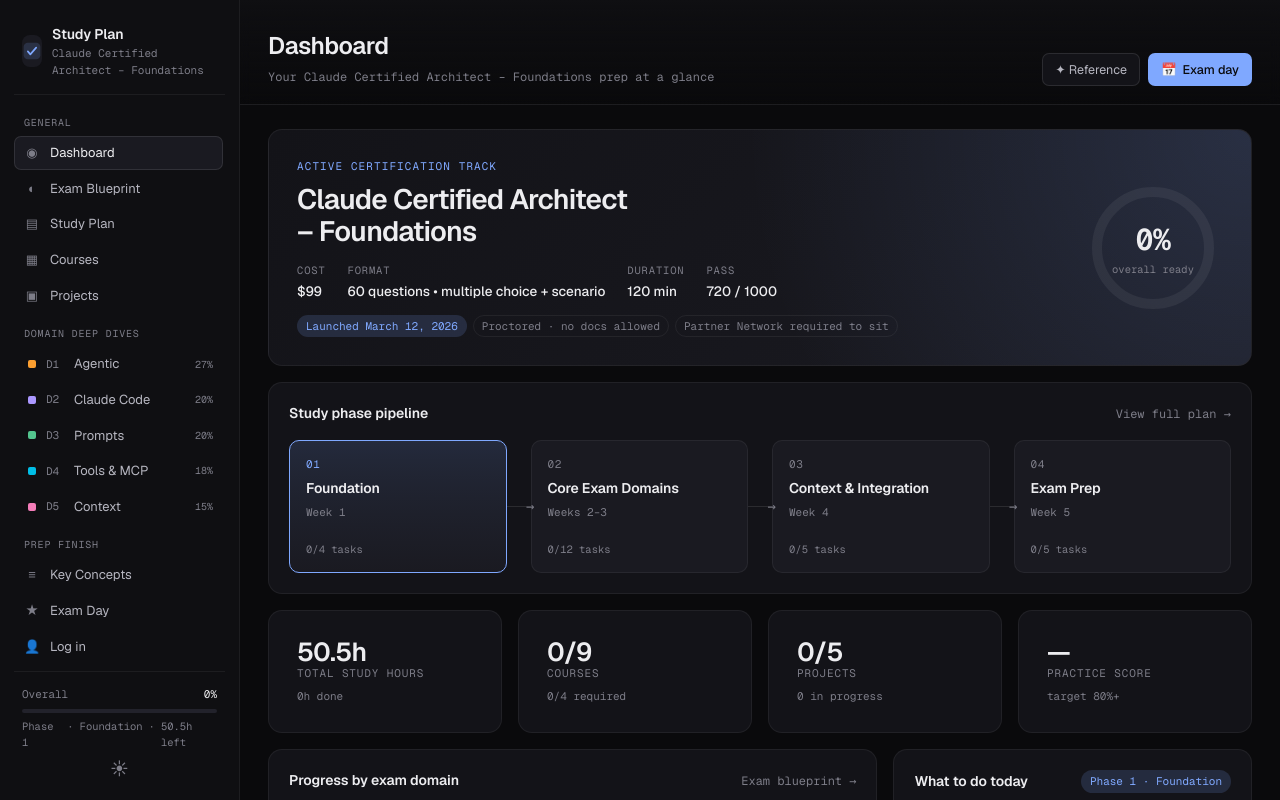
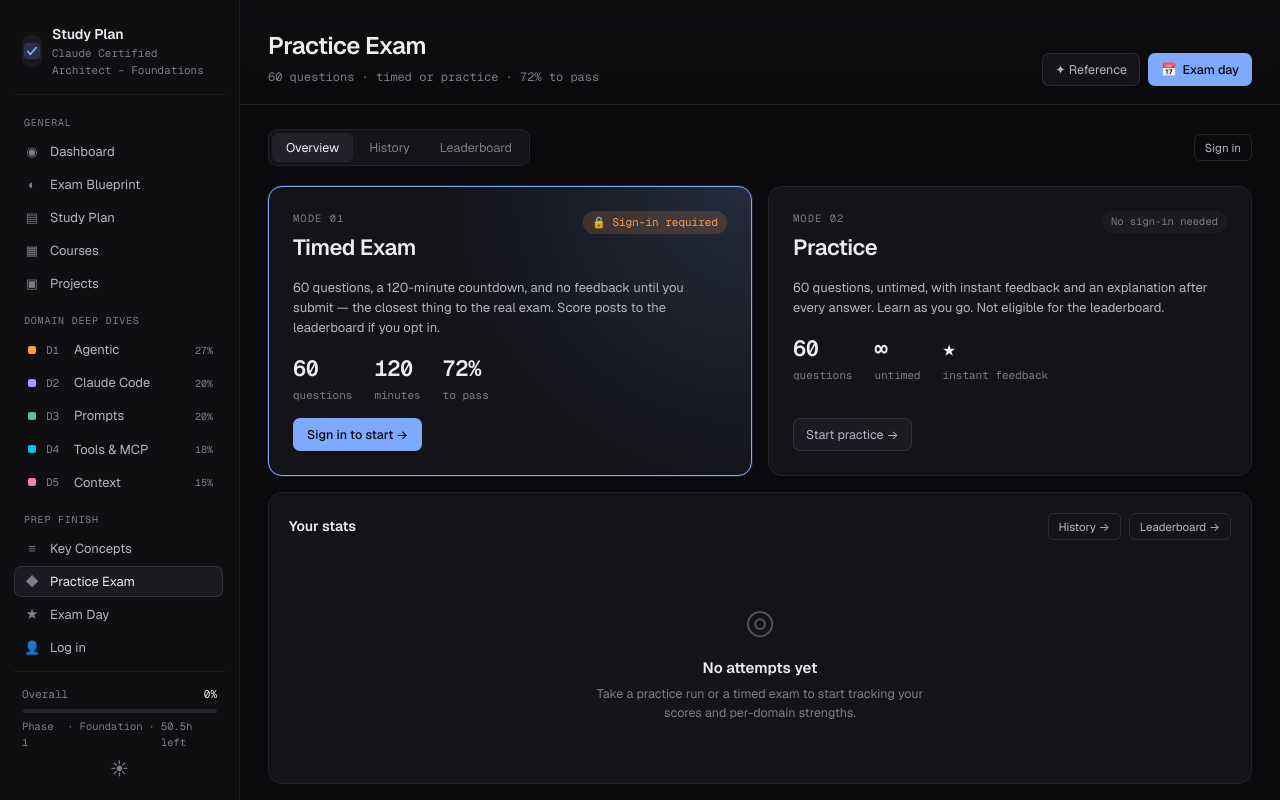
Before and after one commit to mhhussain/ctracer, a React (Vite) app in the folder web/: page /practice-exam in a window 1280 px wide. Before the commit this address led to /. Shown: the top 800 px of the page. Built offline with nearby package versions, Linux system fonts and the light colour scheme; no server answers.

Commit message:
feat: wire up Practice Exam screen, route, and navigation

```diff
--- a/web/src/App.jsx
+++ b/web/src/App.jsx
@@ -10,6 +10,7 @@
 import DomainDeepDive from './screens/DomainDeepDive'
 import KeyConcepts from './screens/KeyConcepts'
 import ExamDayChecklist from './screens/ExamDayChecklist'
+import PracticeExam from './screens/PracticeExam'
 import Profile from './screens/Profile'
 import MobileDownload from './screens/MobileDownload'
 
@@ -33,6 +34,7 @@
           <Route path="/projects" element={<Projects />} />
           <Route path="/domain/:id" element={<DomainDeepDive />} />
           <Route path="/concepts" element={<KeyConcepts />} />
+          <Route path="/practice-exam" element={<PracticeExam />} />
           <Route path="/exam-day" element={<ExamDayChecklist />} />
           <Route path="/profile" element={<Profile />} />
           <Route path="/mobile" element={<MobileDownload />} />
--- a/web/src/components/PageTopbar.jsx
+++ b/web/src/components/PageTopbar.jsx
@@ -10,6 +10,7 @@
   '/courses': { title: 'Courses', sub: 'Anthropic Academy · free via Skilljar' },
   '/projects': { title: 'Projects', sub: 'Hands-on builds that reinforce each domain' },
   '/concepts': { title: 'Key Concepts', sub: 'Quick reference for exam day' },
+  '/practice-exam': { title: 'Practice Exam', sub: '60 questions · timed or practice · 72% to pass' },
   '/exam-day': { title: 'Exam Day Checklist', sub: 'One last gut-check before you sit the exam' },
   '/profile': { title: 'Profile', sub: 'Account & settings' },
   '/mobile': { title: 'Mobile App', sub: 'Download the iOS & Android companion' },
--- a/web/src/components/Sidebar.jsx
+++ b/web/src/components/Sidebar.jsx
@@ -15,6 +15,7 @@
 
 const PREP_ITEMS = [
   { to: '/concepts', label: 'Key Concepts', glyph: '≡' },
+  { to: '/practice-exam', label: 'Practice Exam', glyph: '◆' },
   { to: '/exam-day', label: 'Exam Day', glyph: '★' },
 ]
 
--- /dev/null
+++ b/web/src/components/practice/PostModal.jsx
@@ -0,0 +1,41 @@
+// web/src/components/practice/PostModal.jsx
+import { useState } from 'react'
+
+export default function PostModal({ score, defaultHandle, defaultAnon, onClose, onPost }) {
+  const [handle, setHandle] = useState(defaultHandle || '')
+  const [anon, setAnon] = useState(defaultAnon || false)
+  return (
+    <div className="modal-veil" onClick={onClose}>
+      <div className="card modal pe-modal" onClick={(e) => e.stopPropagation()}>
+        <div className="pe-modal-head">
+          <h2 className="modal-title">Post to leaderboard</h2>
+          <button className="x-btn" onClick={onClose}>×</button>
+        </div>
+        <p className="pe-modal-sub">
+          Posting your best timed score (<strong>{score}%</strong>) is opt-in. Choose how you appear — you can remove it anytime.
+        </p>
+        <label className={`pe-field ${anon ? 'is-disabled' : ''}`}>
+          <span className="pe-field-label">Display handle</span>
+          <input
+            className="pe-input"
+            placeholder="your handle"
+            value={anon ? '' : handle}
+            disabled={anon}
+            onChange={(e) => setHandle(e.target.value)}
+          />
+        </label>
+        <label className="pe-toggle">
+          <input type="checkbox" checked={anon} onChange={(e) => setAnon(e.target.checked)} />
+          <span className="pe-toggle-box" />
+          <span>Post as <strong>Anonymous</strong></span>
+        </label>
+        <div className="pe-modal-foot">
+          <button className="ghost-btn" onClick={onClose}>Cancel</button>
+          <button className="primary-btn" onClick={() => onPost(handle.trim() || 'you', anon)}>
+            {anon ? 'Post anonymously →' : 'Post →'}
+          </button>
+        </div>
+      </div>
+    </div>
+  )
+}
--- /dev/null
+++ b/web/src/screens/PracticeExam.jsx
@@ -0,0 +1,223 @@
+// web/src/screens/PracticeExam.jsx
+// Practice Exam hub controller. Ported from
+// docs/superpowers/specs/practice-exam-design/practice-screen.jsx (ScreenPractice),
+// using real auth (useAuth) and real persistence (useExamAttempts).
+import { useEffect, useMemo, useRef, useState } from 'react'
+import { useNavigate } from 'react-router-dom'
+import { useAuth } from '../hooks/useAuth'
+import { useExamAttempts, bestTimed, SEED_LEADERBOARD } from '../hooks/useExamAttempts'
+import { DOMAINS } from '../data/index'
+import PracticeHub from '../components/practice/PracticeHub'
+import ExamRunner from '../components/practice/ExamRunner'
+import ResultsReview from '../components/practice/ResultsReview'
+import HistoryView from '../components/practice/HistoryView'
+import LeaderboardView from '../components/practice/LeaderboardView'
+import PostModal from '../components/practice/PostModal'
+
+function emptyPerDomain() {
+  const pd = {}
+  DOMAINS.forEach((d) => (pd[d.id] = { correct: 0, total: 0 }))
+  return pd
+}
+
+export default function PracticeExam() {
+  const { user } = useAuth()
+  const navigate = useNavigate()
+  const ex = useExamAttempts()
+  const { attempts, active, posted } = ex
+
+  const [sub, setSub] = useState('hub') // hub | runner | results | history | leaderboard
+  const [review, setReview] = useState(null)
+  const [current, setCurrent] = useState(0)
+  const [now, setNow] = useState(Date.now())
+  const [postOpen, setPostOpen] = useState(false)
+
+  // route to runner whenever an attempt is active
+  useEffect(() => {
+    if (active && !active.submitted) {
+      setSub('runner')
+      setCurrent(0)
+    }
+  }, [active?.id])
+
+  // timed countdown + auto-submit
+  useEffect(() => {
+    if (!active || active.mode !== 'timed' || active.submitted) return
+    const id = setInterval(() => {
+      const left = Math.ceil((active.createdAt + active.durationMs - Date.now()) / 1000)
+      setNow(Date.now())
+      if (left <= 0) {
+        clearInterval(id)
+        doSubmit()
+      }
+    }, 1000)
+    return () => clearInterval(id)
+    // eslint-disable-next-line react-hooks/exhaustive-deps
+  }, [active?.id])
+
+  const secondsLeft =
+    active && active.mode === 'timed'
+      ? Math.max(0, Math.ceil((active.createdAt + active.durationMs - now) / 1000))
+      : null
+
+  const stats = useMemo(() => {
+    if (!attempts.length)
+      return { attempts: 0, best: 0, bestPass: false, last: null, perDomain: emptyPerDomain() }
+    const best = attempts.reduce((b, a) => (a.score.pct > b.score.pct ? a : b))
+    const last = attempts.slice().sort((a, b) => b.submittedAt - a.submittedAt)[0]
+    return {
+      attempts: attempts.length,
+      best: best.score.pct,
+      bestPass: best.score.pass,
+      last: last.score.pct,
+      perDomain: best.score.perDomain,
+    }
+  }, [attempts])
+
+  const board = useMemo(() => {
+    const seed = SEED_LEADERBOARD.map((e) => ({ ...e }))
+    let all = seed
+    if (posted) all = [...seed, { ...posted, isYou: true }]
+    all.sort((a, b) => b.score - a.score || new Date(a.date) - new Date(b.date))
+    return all
+  }, [posted])
+
+  const yourBest = useMemo(() => {
+    const b = bestTimed(attempts)
+    return b ? b.score.pct : null
+  }, [attempts])
+
+  // ---- actions ----
+  function handleStart(mode) {
+    if (mode === 'timed' && !user) {
+      navigate('/profile') // timed mode is sign-in gated; send to the real auth screen
+      return
+    }
+    ex.startAttempt(mode)
+  }
+  async function doSubmit() {
+    const record = await ex.submit()
+    if (record) {
+      setReview(record)
+      setSub('results')
+    } else {
+      setSub('hub')
+    }
+  }
+  function handleSubmit() {
+    if (!active) return
+    const unanswered = active.instances.length - Object.keys(active.answers).length
+    if (unanswered > 0 && active.mode === 'timed') {
+      if (!window.confirm(`${unanswered} question(s) are unanswered. Submit anyway?`)) return
+    }
+    doSubmit()
+  }
+  function handleExit() {
+    if (window.confirm('Exit and discard this attempt? Your progress will be lost.')) {
+      ex.discardActive()
+      setSub('hub')
+    }
+  }
+
+  // ---- runner is full-focus ----
+  if (sub === 'runner' && active) {
+    return (
+      <div className="screen pe-screen pe-screen-runner">
+        <ExamRunner
+          attempt={active}
+          current={current}
+          secondsLeft={secondsLeft}
+          onSelect={(pos) => ex.select(current, pos)}
+          onFlag={() => ex.flag(current)}
+          onNav={(i) => setCurrent(i)}
+          onPrev={() => setCurrent((c) => Math.max(0, c - 1))}
+          onNext={() => setCurrent((c) => Math.min(active.instances.length - 1, c + 1))}
+          onSubmit={handleSubmit}
+          onExit={handleExit}
+        />
+      </div>
+    )
+  }
+
+  return (
+    <div className="screen pe-screen">
+      <div className="pe-subnav">
+        <div className="pe-tabs">
+          {[
+            { id: 'hub', label: 'Overview' },
+            { id: 'history', label: 'History' },
+            { id: 'leaderboard', label: 'Leaderboard' },
+          ].map((tb) => (
+            <button
+              key={tb.id}
+              className={`pe-tab ${sub === tb.id || (sub === 'results' && tb.id === 'hub') ? 'is-active' : ''}`}
+              onClick={() => setSub(tb.id)}
+            >
+              {tb.label}
+            </button>
+          ))}
+        </div>
+        <div className="pe-auth">
+          {user ? (
+            <span className="pe-auth-who">
+              <span className="pe-auth-dot" />
+              {user.displayName || user.email}
+            </span>
+          ) : (
+            <button className="ghost-btn-sm" onClick={() => navigate('/profile')}>Sign in</button>
+          )}
+        </div>
+      </div>
+
+      {sub === 'hub' ? (
+        <PracticeHub
+          stats={stats}
+          signedIn={!!user}
+          user={user}
+          onStart={handleStart}
+          onSignIn={() => navigate('/profile')}
+          onGoto={(v) => setSub(v)}
+        />
+      ) : null}
+
+      {sub === 'results' && review ? (
+        <ResultsReview
+          attempt={review}
+          posted={posted}
+          onPost={() => setPostOpen(true)}
+          onRetake={() => handleStart(review.mode)}
+          onHome={() => setSub('hub')}
+          onLeaderboard={() => setSub('leaderboard')}
+        />
+      ) : null}
+
+      {sub === 'history' ? (
+        <HistoryView
+          attempts={attempts}
+          onOpen={(a) => { setReview(a); setSub('results') }}
+          onStart={() => setSub('hub')}
+        />
+      ) : null}
+
+      {sub === 'leaderboard' ? (
+        <LeaderboardView
+          board={board}
+          you={posted}
+          yourBest={yourBest}
+          onOpenPost={() => setPostOpen(true)}
+          onUnpost={() => { if (window.confirm('Remove your score from the leaderboard?')) ex.unpost() }}
+        />
+      ) : null}
+
+      {postOpen ? (
+        <PostModal
+          score={yourBest}
+          defaultHandle={posted?.handle && posted.handle !== 'Anonymous' ? posted.handle : (user?.displayName || '')}
+          defaultAnon={posted?.anon || false}
+          onClose={() => setPostOpen(false)}
+          onPost={(handle, anon) => { ex.postToLeaderboard(handle, anon); setPostOpen(false); setSub('leaderboard') }}
+        />
+      ) : null}
+    </div>
+  )
+}
```
